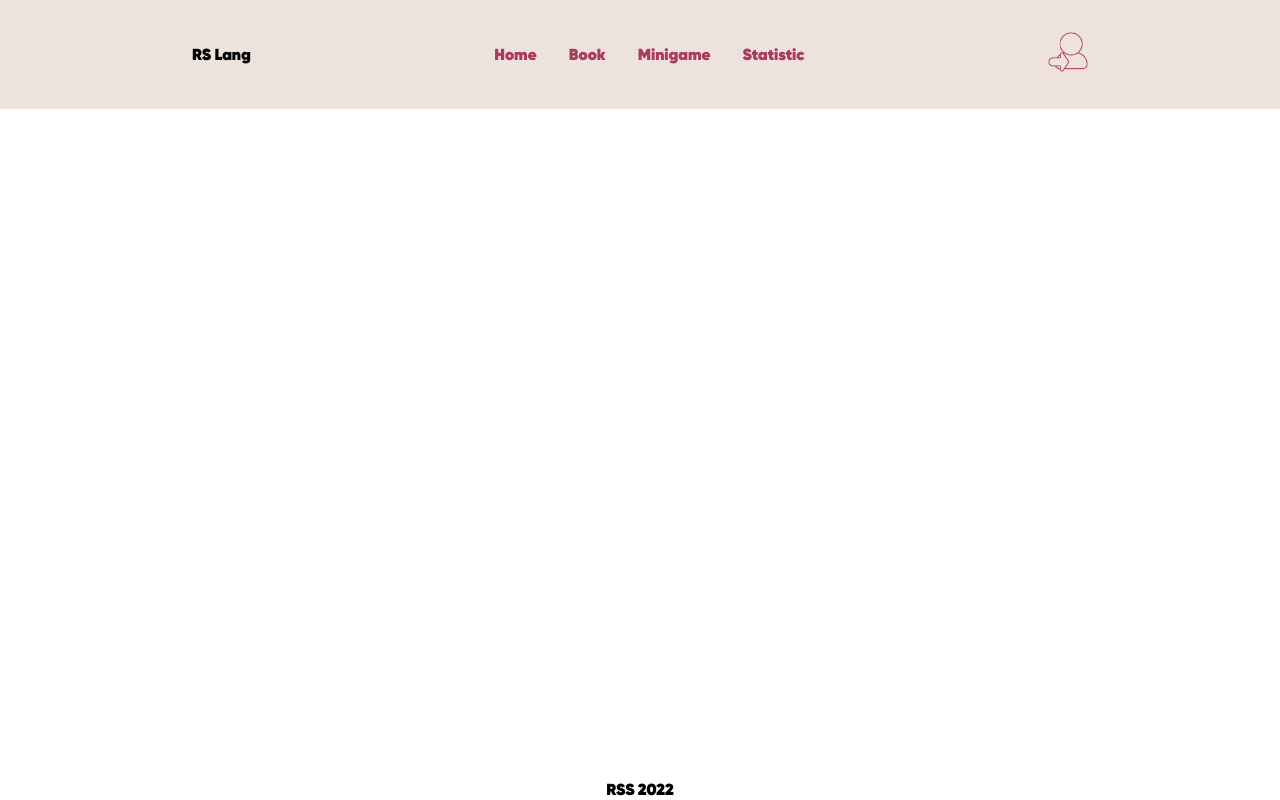
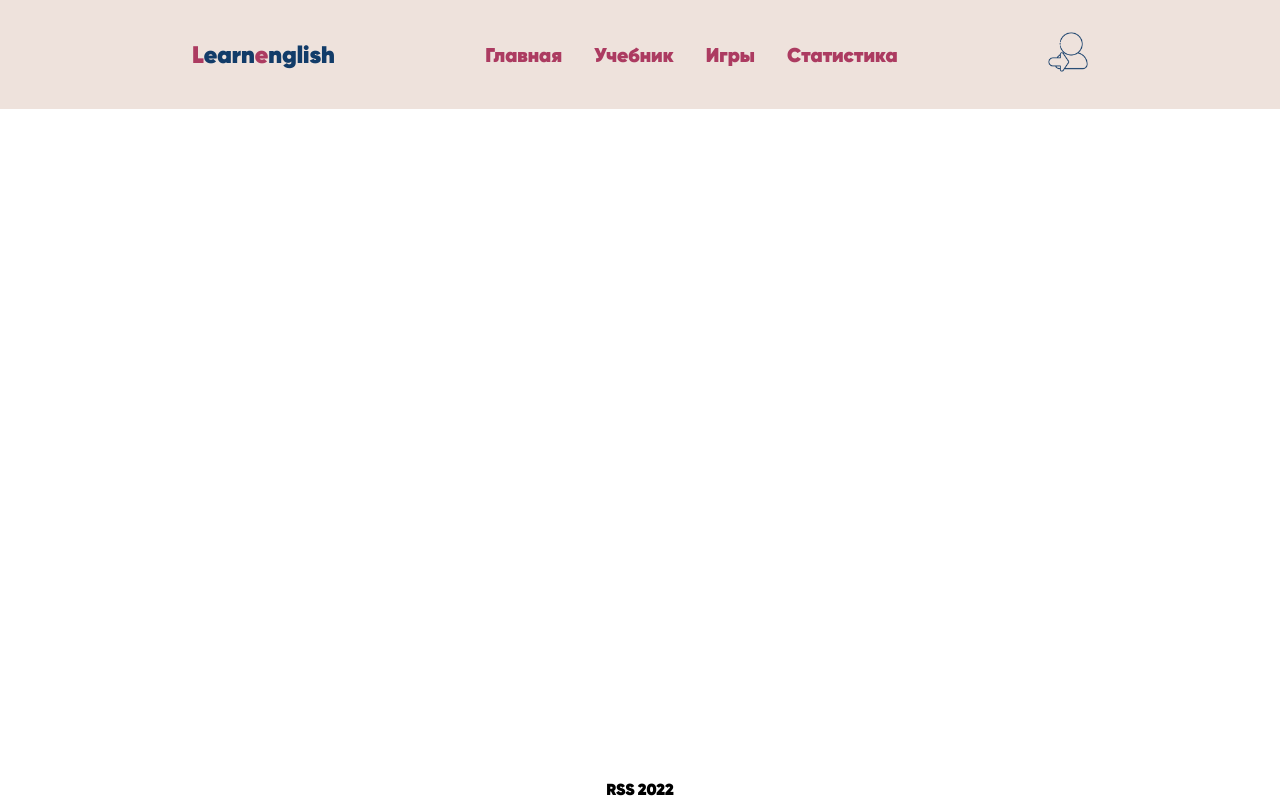
Before and after one commit to YanaHrebneva/rslang, a React (Create React App) app: page / in a window 1280 px wide. Built offline with nearby package versions, Linux system fonts and the light colour scheme.

Commit message:
feat: change style of header

```diff
--- a/src/App.scss
+++ b/src/App.scss
@@ -5,6 +5,7 @@
 }
 :root {
 	--color-bg: #eee2dc;
+	--color-menu-font: #ac3b61;
 	--color-active: #0f7dc6;
 }
 /* Шапка сайта */
--- a/src/components/header/header.jsx
+++ b/src/components/header/header.jsx
@@ -5,12 +5,17 @@ import './header.scss';
 export default function Header() {
   return (
     <header className="header">
-      <span>RS Lang</span>
+      <span className="logo">
+        <span className="logo-blue">l</span>
+        earn
+        <span className="logo-blue">e</span>
+        nglish
+      </span>
       <nav>
-        <Link to="/home">Home</Link>
-        <Link to="/book">Book</Link>
-        <Link to="/minigame">Minigame</Link>
-        <Link to="/statistic">Statistic</Link>
+        <Link to="/home">Главная</Link>
+        <Link to="/book">Учебник</Link>
+        <Link to="/minigame">Игры</Link>
+        <Link to="/statistic">Статистика</Link>
       </nav>
       <Link to="/login">
         <img className="login-icon" src="assets/images/login-64.png" alt="Logo" />
--- a/src/components/header/header.scss
+++ b/src/components/header/header.scss
@@ -6,15 +6,29 @@ header {
   justify-content: space-between;
   align-items: center;
 }
+
 nav > a {
-	color: #ac3b61;
+	font-size: 1.25rem;
+	color: var(--color-menu-font);
 	text-decoration: none;
 	padding: 0 1rem;
 }
-header > a:hover {
-	text-decoration: underline;
+
+nav > a:hover {
+	color: #123C69;
 }
 
 .login-icon {
   width: 40px;
 }
+
+.logo {
+	font-size: 1.5rem;
+	color: #123C69;
+	user-select: none;
+}
+
+.logo-blue {
+	text-transform: capitalize;
+	color:var(--color-menu-font);
+}
```
Also changed, not shown: public/assets/images/login-64.png.
